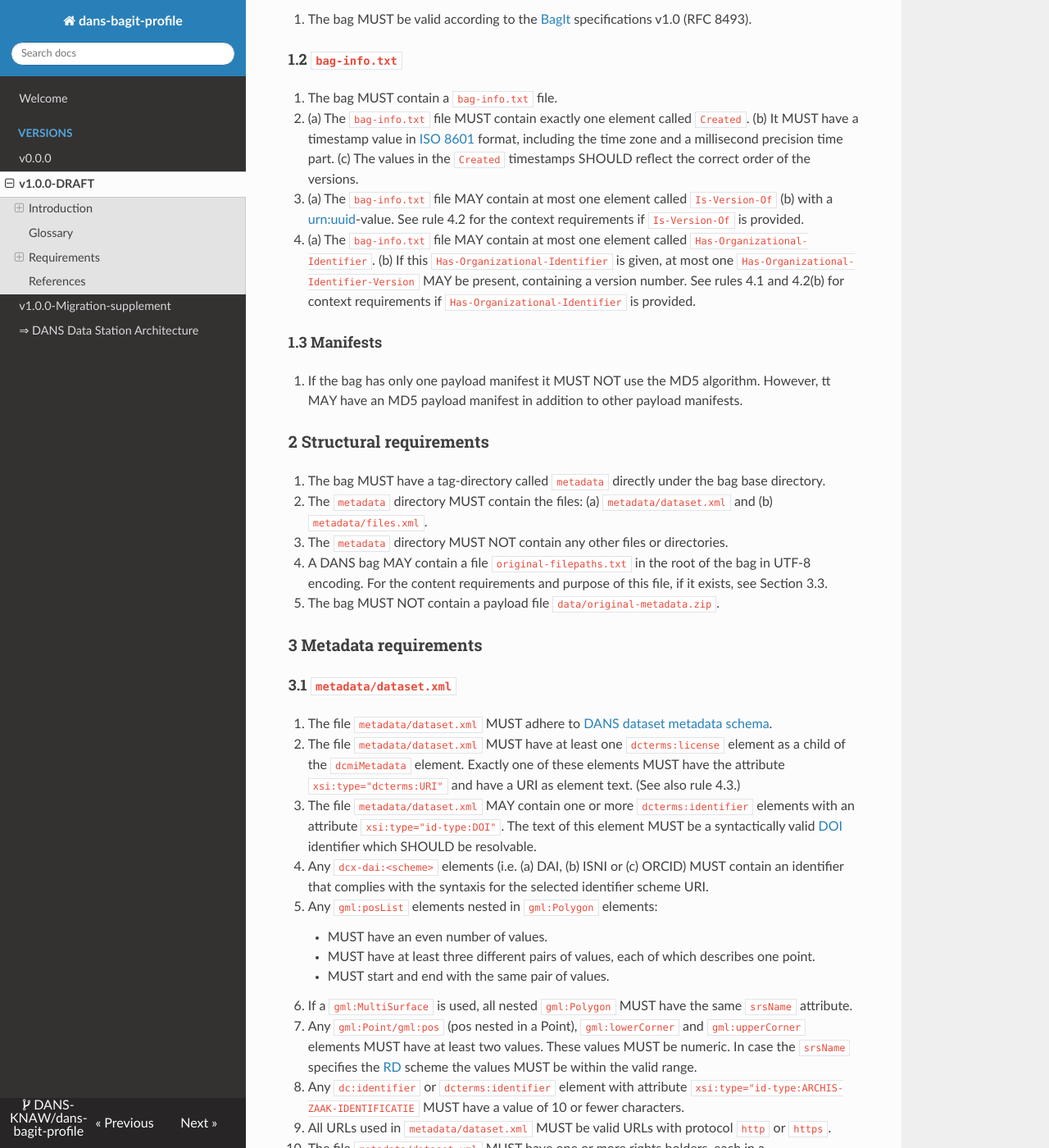
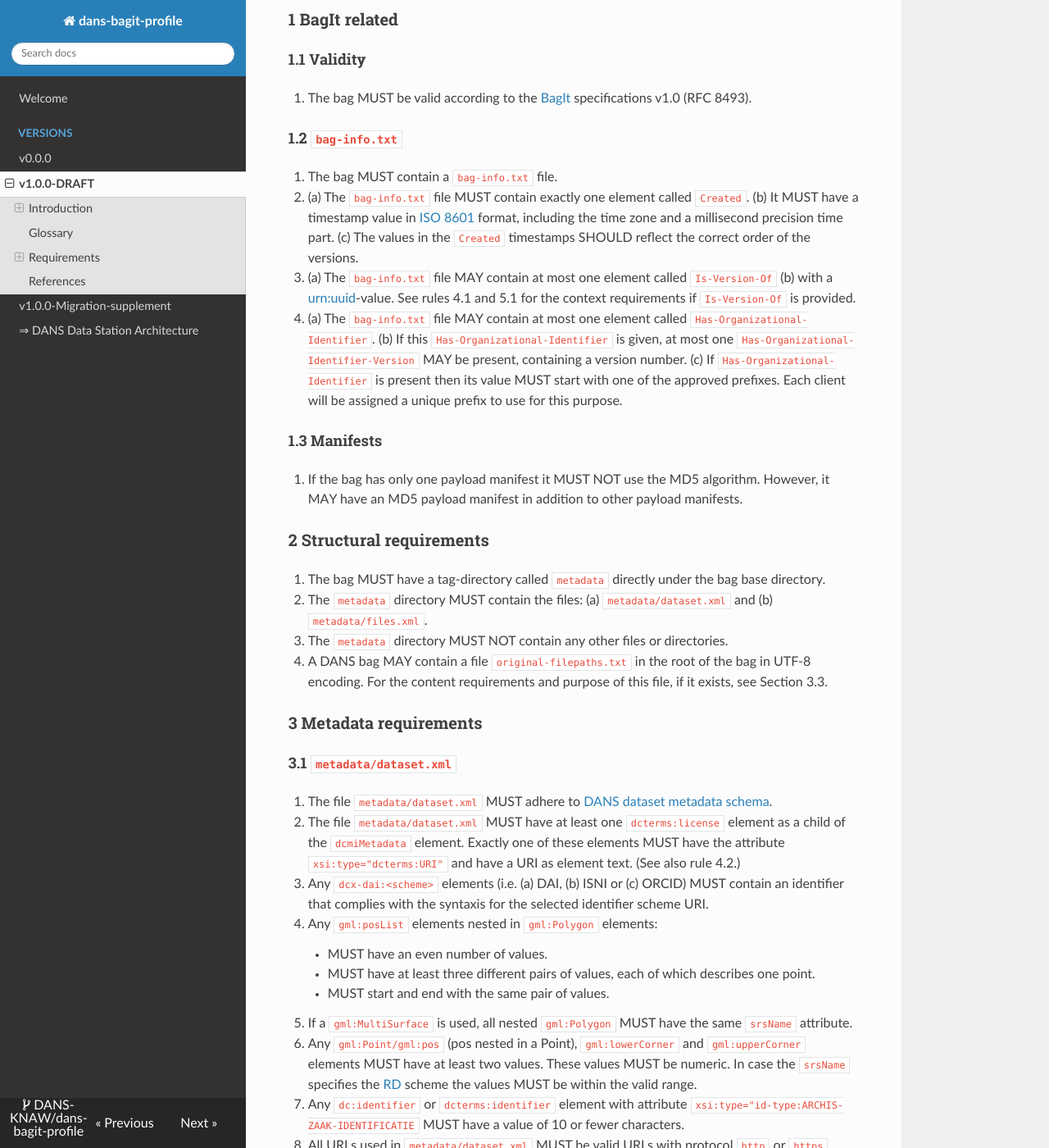
Before and after one commit to aliassheikh/dans-bagit-profile, an MkDocs documentation site: the page built from docs/versions/1.0.0.md, in a window 1280 px wide and 1400 px high, scrolled down 2986 px. Shown: the whole window at 82% size. Built offline with MkDocs 1.6.1, drawn with Linux system fonts in a browser that asks for light colours; nearby versions of some CDN libraries; some of the changed text lies outside the part shown.

Commit message:
Changes for Vault as a Service (#35)
* Todos changes for Vault Service

* Separated out VaaS-only / DS-only rules

* Correction of typos and internal references

```diff
--- a/docs/versions/1.0.0.md
+++ b/docs/versions/1.0.0.md
@@ -42,7 +42,8 @@
 * Structural requirements - requirements regarding the directories and files in the bag
 * Metadata requirements - requirements regarding the metadata files included in the bag
 * Data Station context requirements - requirements regarding the Data Station where the dataset is to be created or
-  modified
+  modified; these do not apply to the Vault as a Service
+* Vault as a Service context requirements - requirements that are only applicable to the Vault as a Service and not to the Data Stations
 
 The sections are numbered and may have numbered subsections. The requirements themselves are stated as numbered rules.
 Rules may have parts that are labeled with letters: (a), (b), (c), etc. To uniquely identify a specific rule, use the
@@ -94,6 +95,9 @@
 
 * **DANS Data Station**: the publishing and archiving service of DANS for datasets
 
+* **Vault as a Service**: the service that allows customers to store datasets in the DANS Data Vault, without publishing
+  them in a Data Station
+
 * **DANS SWORD Service**: the DANS implementation of the [SWORDv2]{:target=_blank} protocol
 
 * **dataset**: an information package containing data and metadata published in a *DANS Data Station*. A dataset may
@@ -135,15 +139,15 @@
    including the time zone and a millisecond precision time part. (c) The values in the `Created` timestamps SHOULD reflect the correct order of the versions.
 
 3. (a) The `bag-info.txt` file MAY contain at most one element called `Is-Version-Of` (b) with a
-   [urn:uuid]{:target=_blank}-value. See rule 4.2 for the context requirements if `Is-Version-Of` is provided.
+   [urn:uuid]{:target=_blank}-value. See rules 4.1 and 5.1 for the context requirements if `Is-Version-Of` is provided.
 
 4. (a) The `bag-info.txt` file MAY contain at most one element called `Has-Organizational-Identifier`. (b) If this `Has-Organizational-Identifier` is given,
-   at most one `Has-Organizational-Identifier-Version` MAY be present, containing a version number. See rules 4.1 and 4.2(b) for context requirements if
-   `Has-Organizational-Identifier` is provided.
+   at most one `Has-Organizational-Identifier-Version` MAY be present, containing a version number. (c) If `Has-Organizational-Identifier` is present
+   then its value MUST start with one of the approved prefixes. Each client will be assigned a unique prefix to use for this purpose.
 
 #### 1.3 Manifests
 
-1. If the bag has only one payload manifest it MUST NOT use the MD5 algorithm. However, tt MAY have an MD5 payload manifest in addition to other payload
+1. If the bag has only one payload manifest it MUST NOT use the MD5 algorithm. However, it MAY have an MD5 payload manifest in addition to other payload
    manifests.
 
 ### 2 Structural requirements
@@ -157,8 +161,6 @@
 4. A DANS bag MAY contain a file `original-filepaths.txt` in the root of the bag in UTF-8 encoding. For the content requirements
    and purpose of this file, if it exists, see Section 3.3.
 
-5. The bag MUST NOT contain a payload file `data/original-metadata.zip`.
-
 ### 3 Metadata requirements
 
 #### 3.1 `metadata/dataset.xml`
@@ -166,32 +168,29 @@
 1. The file `metadata/dataset.xml` MUST adhere to [DANS dataset metadata schema]{:target=_blank}.
 
 2. The file `metadata/dataset.xml` MUST have at least one `dcterms:license` element as a child of the `dcmiMetadata` element. Exactly one of these elements MUST
-   have the attribute `xsi:type="dcterms:URI"` and have a URI as element text. (See also rule 4.3.)
+   have the attribute `xsi:type="dcterms:URI"` and have a URI as element text. (See also rule 4.2.)
 
-3. The file `metadata/dataset.xml` MAY contain one or more `dcterms:identifier` elements with an attribute `xsi:type="id-type:DOI"`. The text of this element
-   MUST be a syntactically valid [DOI]{:target=_blank} identifier which SHOULD be resolvable.
-
-4. Any `dcx-dai:<scheme>` elements (i.e. (a) DAI, (b) ISNI or (c) ORCID) MUST contain an identifier that complies with the syntaxis for the selected identifier
+3. Any `dcx-dai:<scheme>` elements (i.e. (a) DAI, (b) ISNI or (c) ORCID) MUST contain an identifier that complies with the syntaxis for the selected identifier
    scheme URI.
 
-5. Any `gml:posList` elements nested in `gml:Polygon` elements:
+4. Any `gml:posList` elements nested in `gml:Polygon` elements:
 
     * MUST have an even number of values.
     * MUST have at least three different pairs of values, each of which describes one point.
     * MUST start and end with the same pair of values.
 
-6. If a `gml:MultiSurface` is used, all nested `gml:Polygon` MUST have the same `srsName` attribute.
+5. If a `gml:MultiSurface` is used, all nested `gml:Polygon` MUST have the same `srsName` attribute.
 
-7. Any `gml:Point/gml:pos` (pos nested in a Point), `gml:lowerCorner` and `gml:upperCorner` elements MUST have at least two values. These values MUST be
+6. Any `gml:Point/gml:pos` (pos nested in a Point), `gml:lowerCorner` and `gml:upperCorner` elements MUST have at least two values. These values MUST be
    numeric. In case the `srsName` specifies the [RD]{:target=_blank} scheme the values MUST be within the valid range.
 
-8. Any `dc:identifier` or `dcterms:identifier` element with attribute `xsi:type="id-type:ARCHIS-ZAAK-IDENTIFICATIE` MUST have a value of 10 or fewer characters.
+7. Any `dc:identifier` or `dcterms:identifier` element with attribute `xsi:type="id-type:ARCHIS-ZAAK-IDENTIFICATIE` MUST have a value of 10 or fewer characters.
 
-9. All URLs used in `metadata/dataset.xml` MUST be valid URLs with protocol `http` or `https`.
+8. All URLs used in `metadata/dataset.xml` MUST be valid URLs with protocol `http` or `https`.
 
-10. The file `metadata/dataset.xml` MUST have one or more rights holders, each in a `<dcterms:rightsHolder>` element as a child of the `dcmiMetadata` element.
+9. The file `metadata/dataset.xml` MUST have one or more rights holders, each in a `<dcterms:rightsHolder>` element as a child of the `dcmiMetadata` element.
 
-11. `dcx-dai:author` and `dcx-dai:organization` elements MUST NOT have the role `RightsHolder`.
+10. `dcx-dai:author` and `dcx-dai:organization` elements MUST NOT have the role `RightsHolder`.
 
 #### 3.2 `metadata/files.xml`
 
@@ -215,17 +214,24 @@
 
 ### 4 Data Station context requirements
 
-1. If `Has-Organizational-Identifier` is present in `bag-info.txt` then the value of this element MUST start with one of the approved prefixes. Each client will
-   be assigned a unique prefix to use for this purpose.
+1. If `bag-info.txt` contains the element `Is-Version-Of` there MUST be a dataset in the target Data Station with the following properties: (a) it has
+   a `dansSwordToken` with the same value as `Is-Version-Of` (b) it has a `dansOtherId` with the same value as `bag-info.txt`'s
+   `Has-Organizational-Identifier` (or both are absent).
 
-2. If `bag-info.txt` contains the element `Is-Version-Of` there MUST be a dataset in the target Data Station with the following properties: (a) it has
-   a `dansSwordToken` with the same value as `Is-Version-Of` (b) it has a `dansOtherId` with the same value as `bag-info.txt`'
-   s `Has-Organizational-Identifier` (or both are absent).
-
-3. The `metadata/dataset.xml` element `dcmiMetadata/dcterms:license` with attribute `xsi:type="dcterms:URI"` (see 3.1.2)  must be one of the licenses supported
+2. The `metadata/dataset.xml` element `dcmiMetadata/dcterms:license` with attribute `xsi:type="dcterms:URI"` (see 3.1.2)  must be one of the licenses supported
    by the target Data Station.
 
-4. The date in `metadata/dataset.xml` element `profile/available` MUST NOT be further in the future than the limit set on embargoes in the target Data Station.
+3. The date in `metadata/dataset.xml` element `profile/available` MUST NOT be further in the future than the limit set on embargoes in the target Data Station.
+
+4. The bag MUST NOT contain a payload file `data/original-metadata.zip`.
+
+### 5 Vault as a Service context requirements
+
+1. If `bag-info.txt` contains the element `Is-Version-Of` there MUST be a dataset in the Vault that has a `dansSwordToken` with the same value as
+   `Is-Version-Of`.
+
+2. The file `metadata/dataset.xml` MUST contain exactly one `dcterms:identifier` element with an attribute `xsi:type="id-type:DOI"`. The text of
+   this element MUST be a syntactically valid [DOI]{:target=_blank} identifier which SHOULD be resolvable.
 
 References
 ----------
```
Also changed, not shown: other parts of docs/versions/1.0.0.md (+1 -1 lines), docs/versions/1.0.0-migration-supplement.md (+1 -1 lines).
